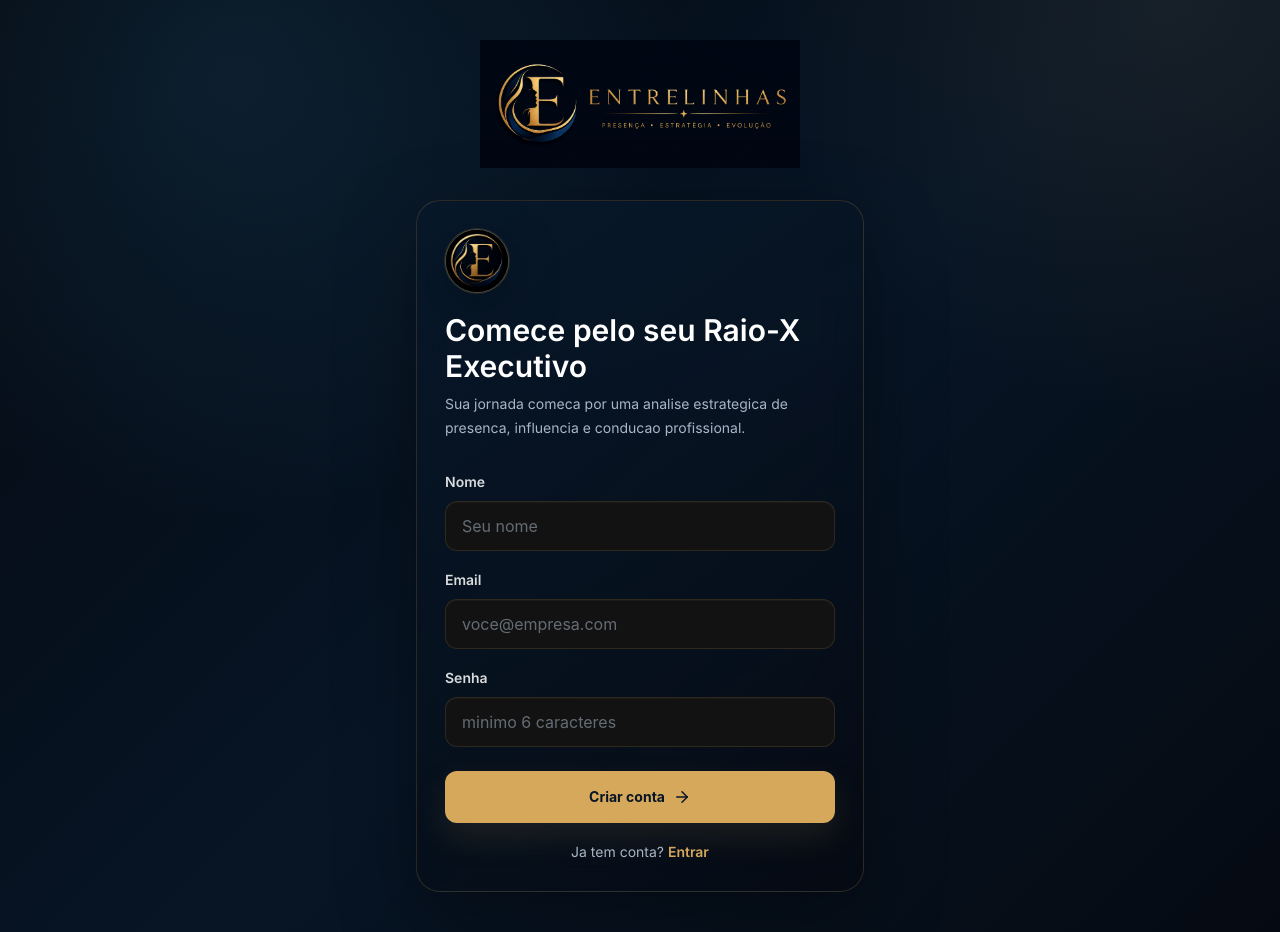
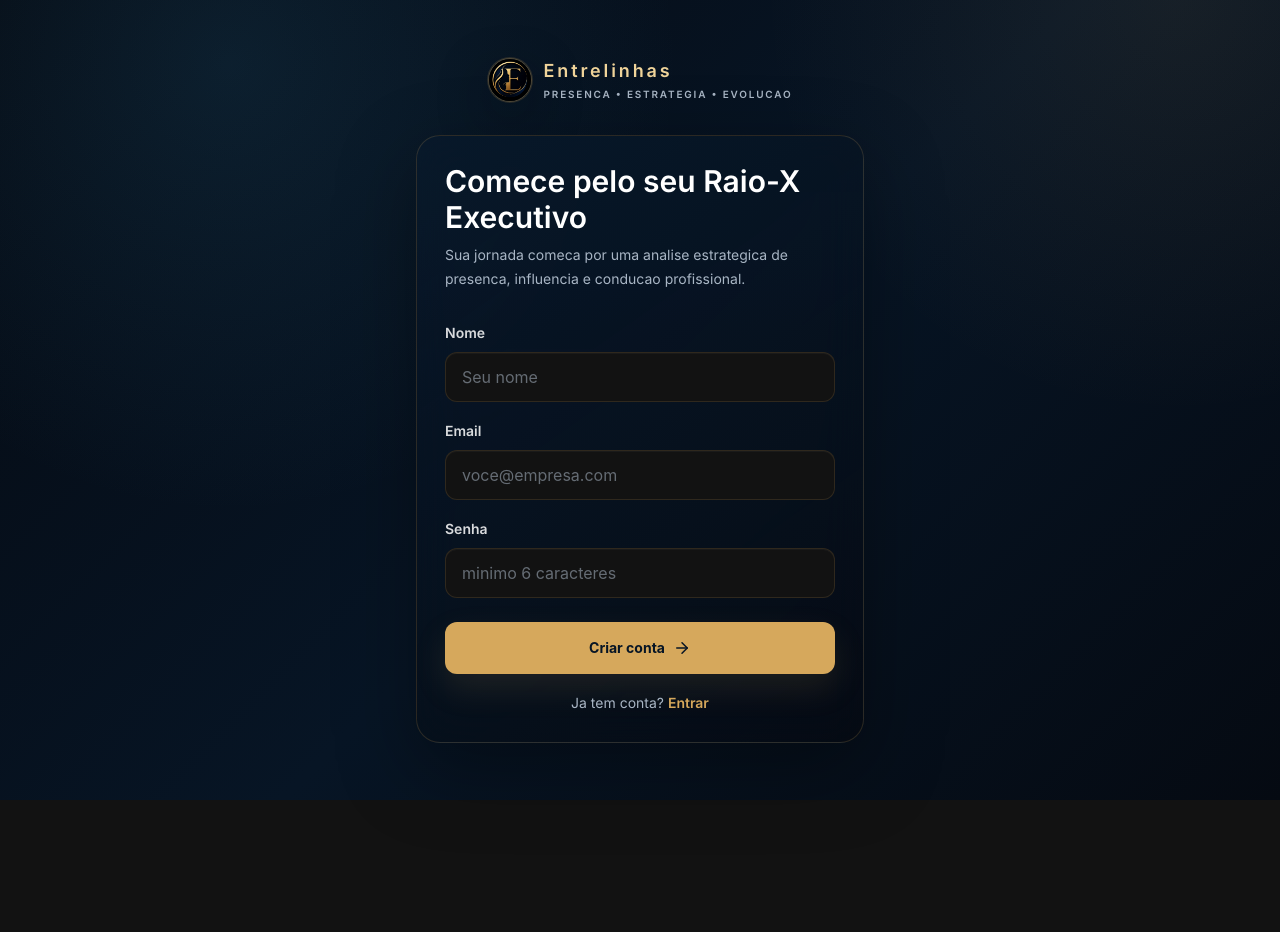
Before and after one commit to astromapaastralgratis-oss/Entrelinhas, a Next.js app: page /signup in a window 1280 px wide. After the commit the page ends 800 px from the top, so only its background shows below. Built offline with nearby package versions, Linux system fonts and the light colour scheme; no server answers.

Commit message:
Fix brand logos and signup flow

```diff
--- a/app/proposito/page.tsx
+++ b/app/proposito/page.tsx
@@ -1,6 +1,6 @@
 import Link from "next/link";
 import { ArrowRight, CheckCircle2 } from "lucide-react";
-import { BrandAvatar, BrandLogo } from "@/components/entrelinhas/BrandAssets";
+import { BrandAvatar, BrandLockup } from "@/components/entrelinhas/BrandAssets";
 
 const principles = [
   "Estrategia tambem e saber como ocupar espaco.",
@@ -20,8 +20,8 @@ export default function PropositoPage() {
     <main className="brand-surface min-h-screen overflow-hidden text-entrelinhas-ivory">
       <section className="mx-auto flex min-h-screen w-full max-w-6xl flex-col px-5 py-6 sm:px-8 lg:px-10">
         <header className="flex items-center justify-between">
-          <Link href="/" className="block w-44 sm:w-56">
-            <BrandLogo priority />
+          <Link href="/" className="rounded-2xl border border-entrelinhas-gold/12 bg-[#08182A]/42 p-2.5 transition duration-300 hover:border-entrelinhas-gold/28">
+            <BrandLockup priority avatarClassName="h-10 w-10" size={72} textClassName="text-base" />
           </Link>
           <Link className="rounded-lg px-3 py-2 text-sm font-semibold text-entrelinhas-muted transition duration-300 hover:text-white" href="/login">
             Entrar
--- a/components/entrelinhas/AppShell.tsx
+++ b/components/entrelinhas/AppShell.tsx
@@ -7,7 +7,7 @@ import { ReactNode, useEffect, useState } from "react";
 import type { User as SupabaseUser } from "@supabase/supabase-js";
 import { supabase, isSupabaseConfigured } from "@/lib/supabase";
 import { hasActiveExecutivePresence } from "@/src/lib/entrelinhas";
-import { BrandAvatar, BrandLogo } from "@/components/entrelinhas/BrandAssets";
+import { BrandAvatar, BrandLockup } from "@/components/entrelinhas/BrandAssets";
 
 const navItems = [
   { label: "Home", href: "/dashboard", icon: Home },
@@ -161,8 +161,8 @@ export function AppShell({ children }: { children: ReactNode }) {
       <div className="brand-surface fixed inset-0 -z-10" />
       <div className="mx-auto flex min-h-screen w-full max-w-7xl">
         <aside className="hidden w-72 shrink-0 border-r border-entrelinhas-gold/15 bg-[#071525]/78 px-5 py-6 backdrop-blur-xl lg:block">
-          <Link href="/dashboard" className="block">
-            <BrandLogo className="max-w-[13.5rem]" priority />
+          <Link href="/dashboard" className="block rounded-2xl border border-entrelinhas-gold/12 bg-[#08182A]/50 p-3 transition duration-300 hover:border-entrelinhas-gold/28 hover:bg-[#0B2742]/50">
+            <BrandLockup priority avatarClassName="h-11 w-11" size={80} textClassName="text-base" />
           </Link>
 
           <div className="mt-8 flex items-center gap-3 rounded-2xl border border-entrelinhas-gold/15 bg-[#08182A]/70 p-3">
--- a/components/entrelinhas/AuthForm.tsx
+++ b/components/entrelinhas/AuthForm.tsx
@@ -2,11 +2,11 @@
 
 import Link from "next/link";
 import { useRouter } from "next/navigation";
-import { FormEvent, useState } from "react";
+import { FormEvent, useRef, useState } from "react";
 import { ArrowRight, Loader2 } from "lucide-react";
 import { supabase, isSupabaseConfigured } from "@/lib/supabase";
 import { hasActiveExecutivePresence } from "@/src/lib/entrelinhas";
-import { BrandAvatar, BrandLogo } from "@/components/entrelinhas/BrandAssets";
+import { BrandLockup } from "@/components/entrelinhas/BrandAssets";
 
 type AuthFormProps = {
   mode: "login" | "signup";
@@ -19,10 +19,12 @@ export function AuthForm({ mode }: AuthFormProps) {
   const [fullName, setFullName] = useState("");
   const [error, setError] = useState<string | null>(null);
   const [loading, setLoading] = useState(false);
+  const submittingRef = useRef(false);
   const isSignup = mode === "signup";
 
   async function handleSubmit(event: FormEvent) {
     event.preventDefault();
+    if (submittingRef.current) return;
     setError(null);
 
     if (!supabase || !isSupabaseConfigured) {
@@ -30,6 +32,7 @@ export function AuthForm({ mode }: AuthFormProps) {
       return;
     }
 
+    submittingRef.current = true;
     setLoading(true);
 
     if (isSignup) {
@@ -39,6 +42,7 @@ export function AuthForm({ mode }: AuthFormProps) {
         if (data.allowed === false) {
           setError("As vagas de acesso estao temporariamente fechadas.");
           setLoading(false);
+          submittingRef.current = false;
           return;
         }
       } catch {
@@ -53,6 +57,7 @@ export function AuthForm({ mode }: AuthFormProps) {
     if (result.error) {
       setError(getAuthErrorMessage(result.error.message, isSignup));
       setLoading(false);
+      submittingRef.current = false;
       return;
     }
 
@@ -68,6 +73,7 @@ export function AuthForm({ mode }: AuthFormProps) {
       if (!result.data.session) {
         setError("Conta criada. Confira seu email para confirmar o acesso antes de entrar.");
         setLoading(false);
+        submittingRef.current = false;
         return;
       }
 
@@ -93,6 +99,7 @@ export function AuthForm({ mode }: AuthFormProps) {
       await supabase.auth.signOut();
       setError("Seu acesso esta temporariamente indisponivel.");
       setLoading(false);
+      submittingRef.current = false;
       return;
     }
 
@@ -103,12 +110,11 @@ export function AuthForm({ mode }: AuthFormProps) {
   return (
     <main className="brand-surface flex min-h-screen items-center justify-center px-5 py-10 text-entrelinhas-ivory">
       <section className="w-full max-w-md">
-        <Link href="/" className="mx-auto mb-8 block max-w-xs">
-          <BrandLogo priority />
+        <Link href="/" className="mx-auto mb-8 flex w-fit justify-center">
+          <BrandLockup priority avatarClassName="h-11 w-11" size={72} textClassName="text-lg" />
         </Link>
 
         <form onSubmit={handleSubmit} className="editorial-panel brand-fade-in rounded-3xl p-6 sm:p-7">
-          <BrandAvatar className="mb-5 h-16 w-16" size={96} />
           <h1 className="text-3xl font-semibold text-white">{isSignup ? "Comece pelo seu Raio-X Executivo" : "Entrar"}</h1>
           <p className="mt-2 text-sm leading-6 text-entrelinhas-muted">
             {isSignup ? "Sua jornada comeca por uma analise estrategica de presenca, influencia e conducao profissional." : "Entre para continuar sua evolucao executiva."}
@@ -176,8 +182,14 @@ function getAuthErrorMessage(message: string, isSignup: boolean) {
     return "O cadastro por email esta temporariamente indisponivel. Tente novamente mais tarde.";
   }
 
-  if (normalized.includes("rate limit") || normalized.includes("too many")) {
-    return "Muitas tentativas em pouco tempo. Aguarde alguns minutos e tente novamente.";
+  if (
+    normalized.includes("rate limit") ||
+    normalized.includes("too many") ||
+    normalized.includes("over_email_send_rate_limit") ||
+    normalized.includes("email rate limit") ||
+    normalized.includes("security purposes")
+  ) {
+    return "O envio de acesso ficou temporariamente limitado. Aguarde alguns minutos e tente novamente.";
   }
 
   if (normalized.includes("invalid login") || normalized.includes("invalid credentials")) {
--- a/components/entrelinhas/BrandAssets.tsx
+++ b/components/entrelinhas/BrandAssets.tsx
@@ -9,6 +9,14 @@ type BrandAvatarProps = {
   className?: string;
   size?: number;
   priority?: boolean;
+};
+
+type BrandLockupProps = {
+  className?: string;
+  avatarClassName?: string;
+  textClassName?: string;
+  priority?: boolean;
+  size?: number;
 };
 
 export function BrandLogo({ className = "", priority = false }: BrandLogoProps) {
@@ -37,6 +45,26 @@ export function BrandAvatar({ className = "", size = 96, priority = false }: Bra
   );
 }
 
+export function BrandLockup({
+  className = "",
+  avatarClassName = "h-10 w-10",
+  textClassName = "text-base",
+  priority = false,
+  size = 64
+}: BrandLockupProps) {
+  return (
+    <div className={`flex items-center gap-3 ${className}`}>
+      <BrandAvatar className={avatarClassName} size={size} priority={priority} />
+      <div className="min-w-0">
+        <p className={`font-semibold tracking-[0.16em] text-entrelinhas-goldLight ${textClassName}`}>Entrelinhas</p>
+        <p className="mt-0.5 hidden text-[10px] font-semibold uppercase tracking-[0.18em] text-entrelinhas-muted sm:block">
+          Presenca • Estrategia • Evolucao
+        </p>
+      </div>
+    </div>
+  );
+}
+
 export function BrandAppIcon({ className = "", size = 96, priority = false }: BrandAvatarProps) {
   return (
     <Image
--- a/components/entrelinhas/DashboardPage.tsx
+++ b/components/entrelinhas/DashboardPage.tsx
@@ -6,7 +6,7 @@ import { useEffect, useState } from "react";
 import { supabase } from "@/lib/supabase";
 import { situationOptions } from "@/lib/entrelinhas";
 import { getActiveExecutivePresenceProfile, hasActiveExecutivePresence } from "@/src/lib/entrelinhas";
-import { BrandAvatar, BrandLogo } from "@/components/entrelinhas/BrandAssets";
+import { BrandAvatar, BrandLockup } from "@/components/entrelinhas/BrandAssets";
 
 export function DashboardPage() {
   const [name, setName] = useState("executiva");
@@ -38,7 +38,7 @@ export function DashboardPage() {
       <section className="editorial-panel overflow-hidden rounded-[1.75rem] p-5 sm:p-7 lg:p-8">
         <div className="grid gap-8 lg:grid-cols-[1.2fr_0.8fr] lg:items-center">
           <div>
-            <BrandLogo className="max-w-xs" priority />
+            <BrandLockup priority avatarClassName="h-12 w-12" size={88} textClassName="text-lg" />
             <p className="mt-8 text-sm font-semibold uppercase tracking-[0.2em] text-entrelinhas-gold">Sua jornada executiva</p>
             <h1 className="mt-3 max-w-3xl text-4xl font-semibold leading-[1.02] text-white sm:text-5xl lg:text-6xl">
               Ola, {name}.
--- a/components/entrelinhas/LandingPage.tsx
+++ b/components/entrelinhas/LandingPage.tsx
@@ -68,7 +68,7 @@ export function LandingPage() {
           <div className="pointer-events-none absolute left-1/2 top-20 h-72 w-72 -translate-x-1/2 rounded-full bg-entrelinhas-blueLight/10 blur-3xl" />
           <div className="brand-fade-in relative max-w-4xl">
             <div className="mb-8 flex w-fit items-center gap-3 rounded-full border border-entrelinhas-gold/14 bg-entrelinhas-navy/45 px-3 py-2 backdrop-blur-xl">
-              <BrandAvatar className="h-8 w-8" size={36} priority />
+              <Sparkles className="h-4 w-4 text-entrelinhas-gold" />
               <span className="text-[11px] font-semibold uppercase tracking-[0.22em] text-entrelinhas-gold">
                 Presença • influência • evolução
               </span>
@@ -160,7 +160,9 @@ function StrategicPreview() {
   return (
     <div className="editorial-panel brand-fade-in p-5 sm:p-6">
       <div className="flex items-center gap-4 border-b border-entrelinhas-gold/12 pb-5">
-        <BrandAvatar className="h-16 w-16" size={96} />
+        <span className="flex h-14 w-14 shrink-0 items-center justify-center rounded-2xl border border-entrelinhas-gold/18 bg-[#0B2742]/78 text-entrelinhas-gold">
+          <Compass size={24} />
+        </span>
         <div>
           <p className="text-xs uppercase tracking-[0.22em] text-entrelinhas-gold">previa do seu direcionamento estrategico</p>
           <p className="mt-1 text-xl font-semibold text-white">Conducao executiva</p>
```
Also changed, not shown: components/entrelinhas/ForgotPasswordPage.tsx (+3 -4 lines), components/entrelinhas/UpdatePasswordPage.tsx (+3 -4 lines).
